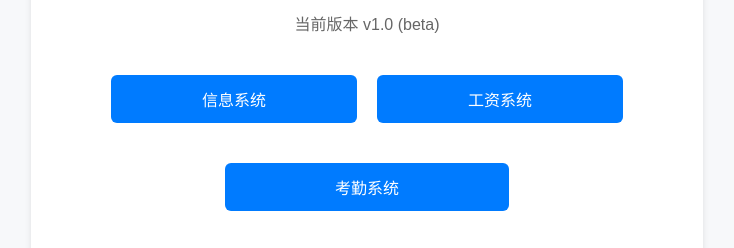
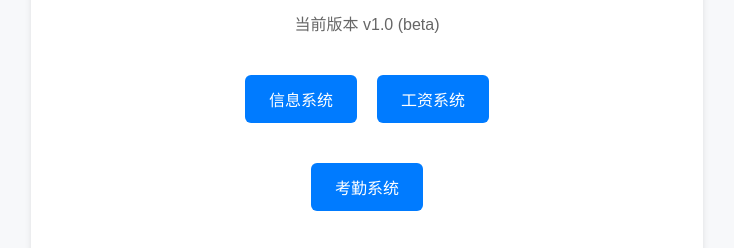
Before and after one commit to Carl-Ryan/Intelligent-employee-management, a plain HTML site: page index.html in a window 1280 px wide. Shown: the part 308-556 px from the top of the page, without its empty margins (273-1007 px from the left). Drawn offline with Linux system fonts and the light colour scheme; grey boxes are pictures that could not be loaded.

Commit message:
Update styles.css

```diff
--- a/styles.css
+++ b/styles.css
@@ -44,16 +44,6 @@ h1 {
     border-radius: 6px;
     transition: background-color 0.2s ease-in-out;
     margin: 10px;
-    /* 设置一个固定宽度，确保第二行的“考勤系统”按钮与第一行的按钮一样宽 */
-    width: calc((100% - 40px) / 2);
-}
-
-.entry-button:last-child {
-    margin-right: 0;
-}
-
-.entry-button:first-child {
-    margin-left: 0;
 }
 
 .entry-button:hover {
```
